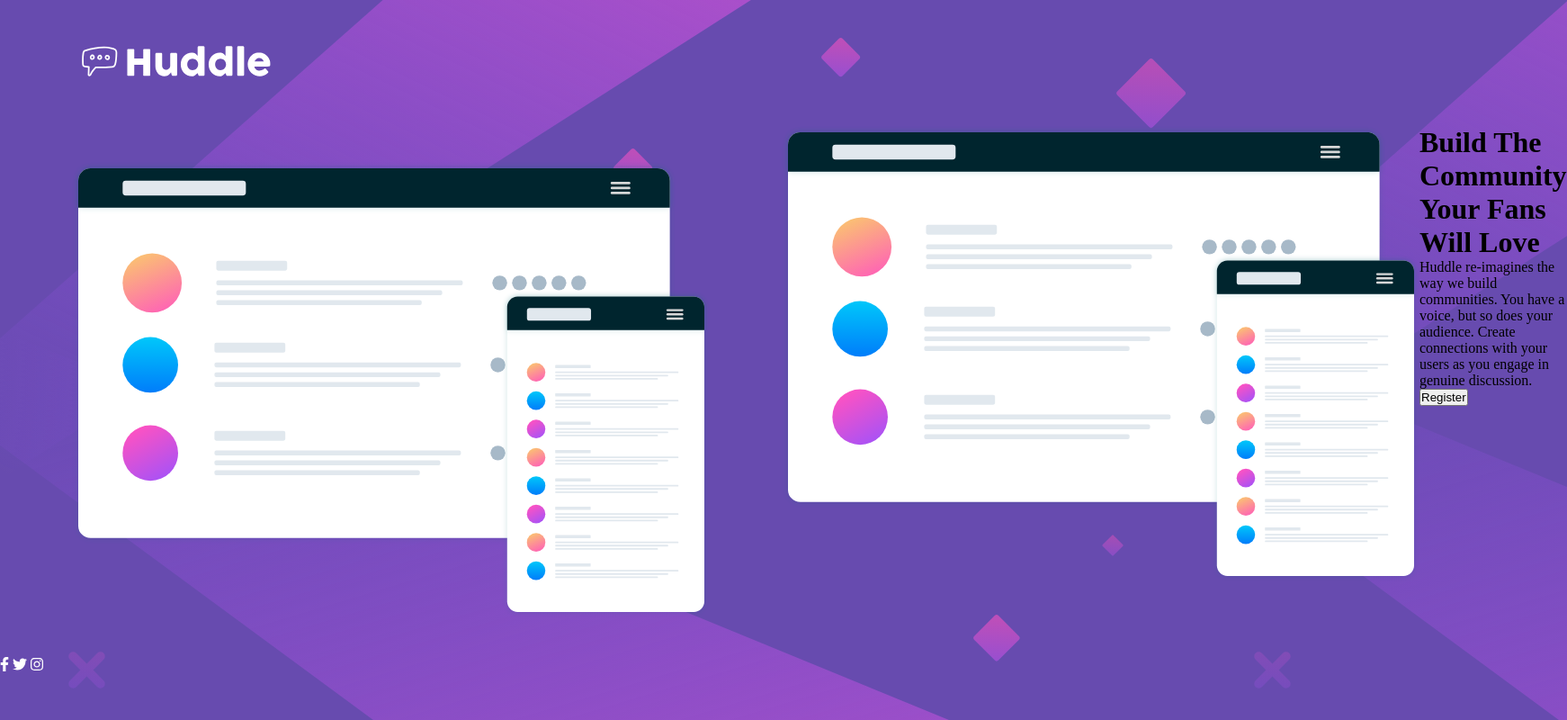
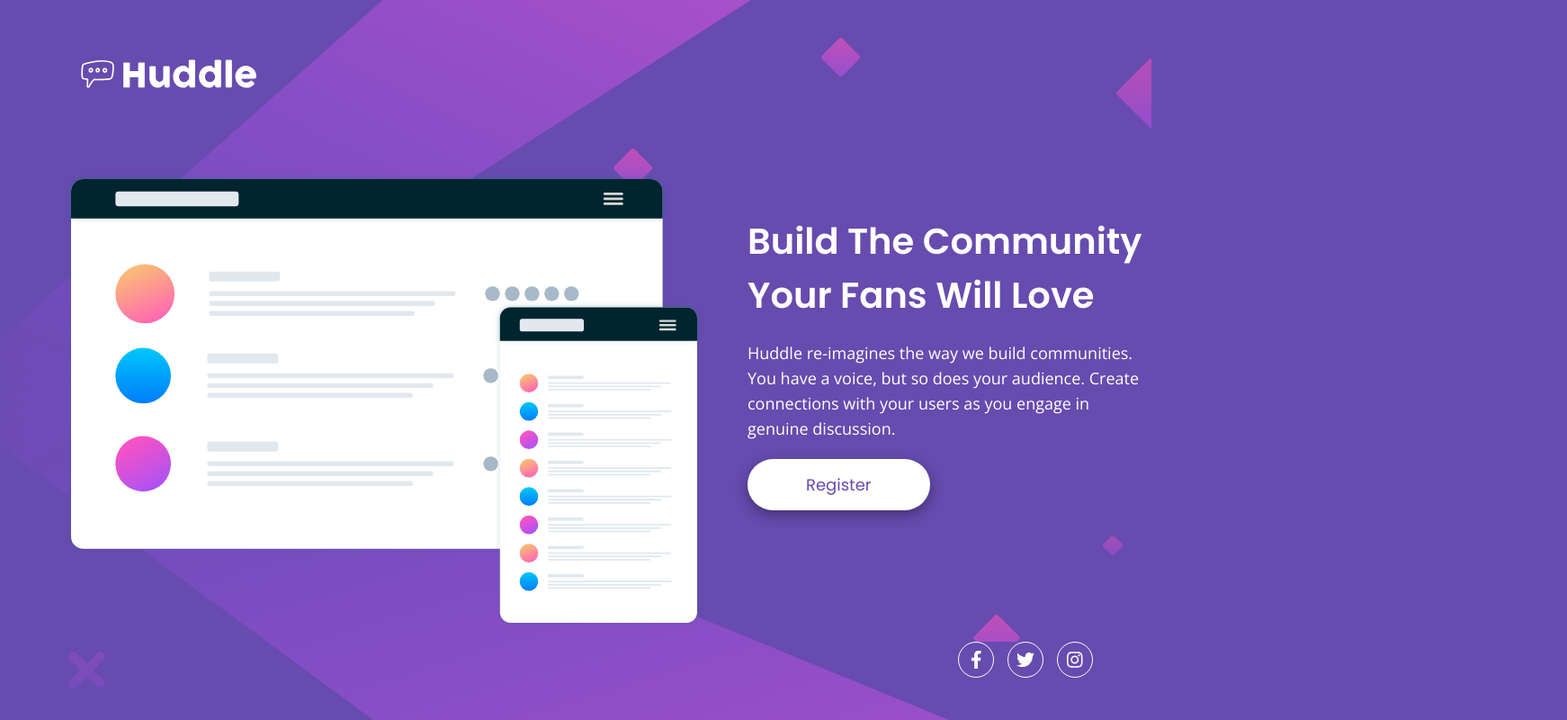
Before and after one commit to denilsonbezerra/huddle, a plain HTML site: page index.html in a window 1280 px wide. Shown: the whole page at 90% size, 1742 px wide, since content can reach past the window. Drawn offline with nearby package versions, Linux system fonts and the light colour scheme.

Commit message:
Continuando estilos

```diff
--- a/src/css/style.css
+++ b/src/css/style.css
@@ -1,22 +1,84 @@
 @import url('https://fonts.googleapis.com/css2?family=Poppins:wght@400;600&display=swap');
+@import url('https://fonts.googleapis.com/css2?family=Open+Sans&display=swap');
 
 body{
     background-image: url(../img/bg-desktop.svg);
-    background-color: hsl(257, 40%, 49%);
-    background-size: cover;
+    background-color: #674BAF;
     height: 100vh;
+    max-width: 1440px;
 }
 
 .header .logo{
-    height: 7vh;
-    margin: 5vh 10vh;
+    height: 6.5vh;
+    margin: 7vh 10vh;
 }
 
 .info{
     display: flex;
+    max-height: 540px;
 }
 
-.info::before{
-    content: url(../img/illustration-mockups.svg);
-    padding: 5vh 10vh;
+.info .mockup{
+    max-width: 770px;
+    margin: 3vh 10vh 4vh 9vh;
 }
+
+.info .container{
+    color: #FFFFFF;
+    margin-left: -30px;
+    background-color: #674BAF;
+    width: 9000px;
+    max-height: 428px;
+}
+
+.info .container .title{
+    font-family: 'Poppins', sans-serif;
+    margin-top: 70px;
+    font-size: 40px;
+    font-weight: 600;
+}
+
+.info .container .description{
+    font-family: 'Open Sans', sans-serif;
+    margin-top: 20px;
+    font-size: 18px;
+    max-width: 520px;
+    line-height: 28px;
+}
+
+.info .container .register{
+    font-family: 'Poppins', sans-serif;
+    margin-top: 20px;
+    padding: 15px 65px;
+    font-size: 18px;
+    color: #674BAF;
+    background-color: #FFFFFF;
+    border-radius: 35px;
+    border: 0;
+    box-shadow: rgba(0, 0, 0, 0.35) 0px 5px 15px;
+}
+
+.footer{
+    display: flex;
+    justify-content: flex-end;
+    margin-top: 5px;
+}
+
+.footer .social-links{
+    display: flex;
+    background-color: #674BAF;
+    padding-right: 65px;
+    height: 55px;
+    gap: 15px;
+}
+
+.footer .social-links a{
+    display: flex;
+    justify-content: center;
+    align-items: center;
+    font-size: 20px;
+    border: 1px solid #FFFFFF;
+    border-radius: 50%;
+    width: 40px;
+    height: 40px;
+}
```
